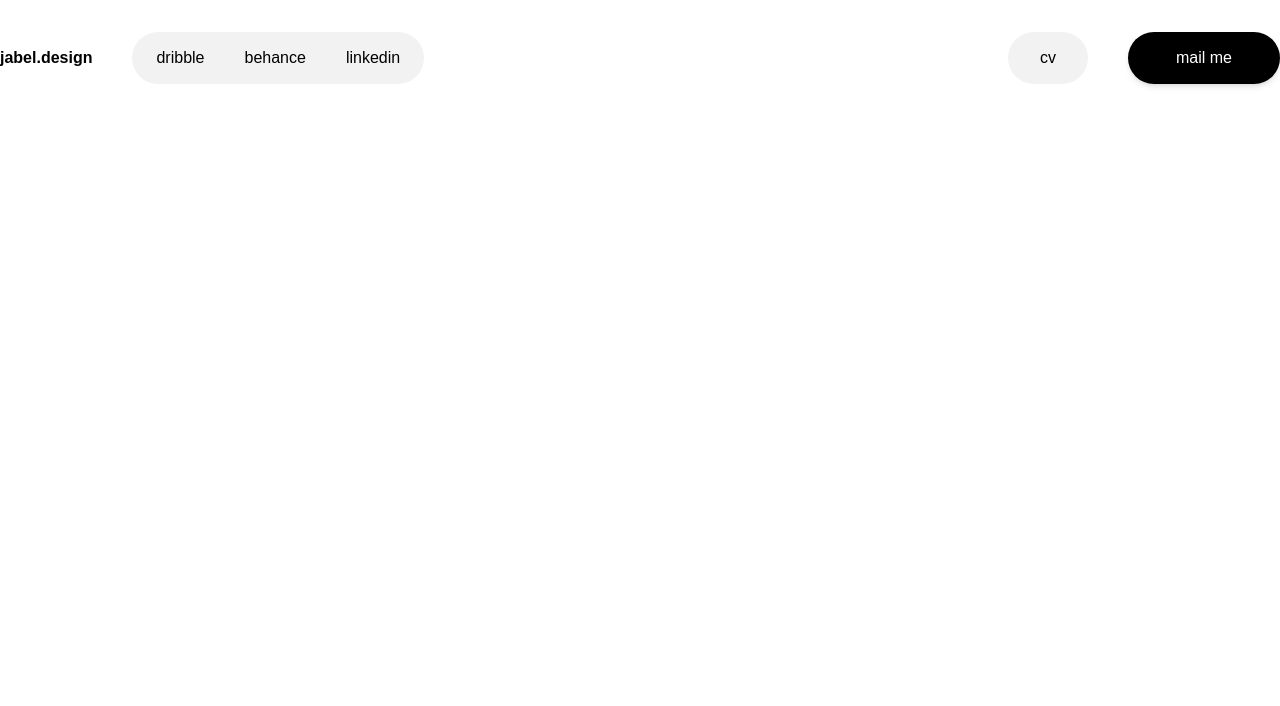
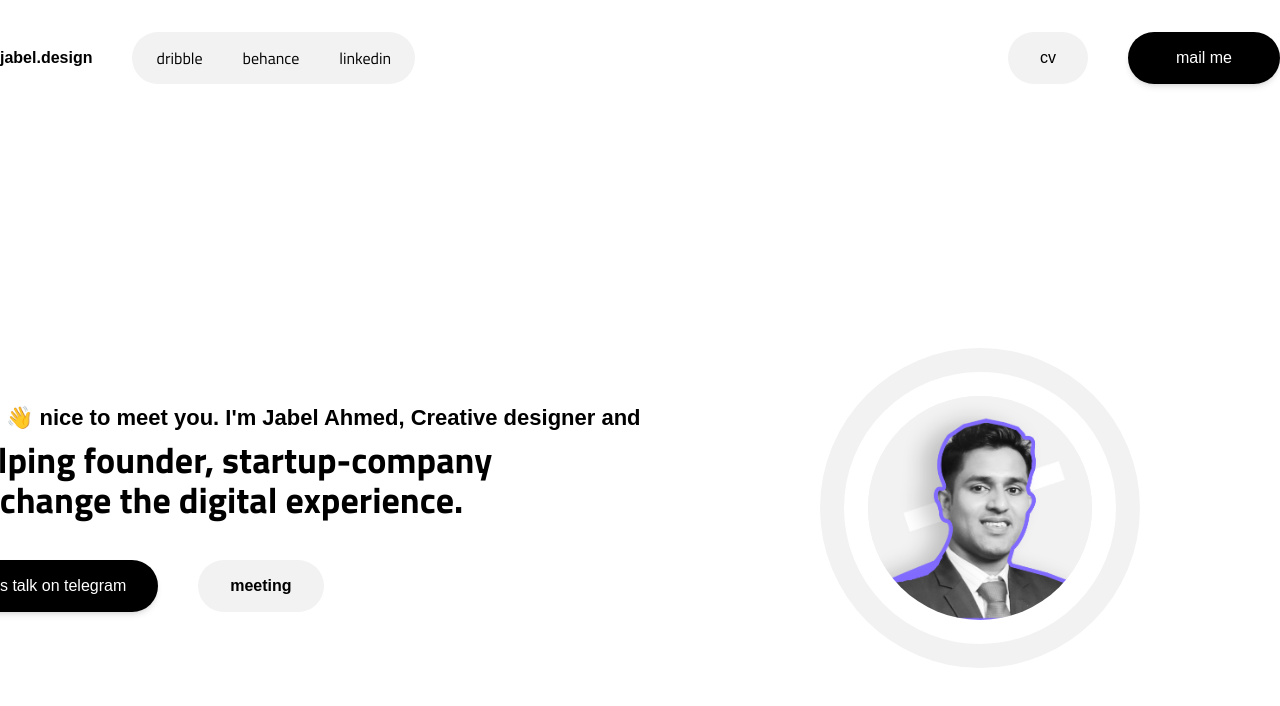
Before and after one commit to muntasir-fahii/jabel-design-portfolio, a Next.js app: page / in a window 1280 px wide. Shown: the top 706 px of the page. Built offline with nearby package versions, Linux system fonts and the light colour scheme.

Commit message:
hero initialized

```diff
--- a/components/Hero.jsx
+++ b/components/Hero.jsx
@@ -1,5 +1,89 @@
+import Image from "next/image";
+import Link from "next/link";
+
+import HeroImage from "../public/hero.jpg";
+
 const Hero = () => {
-  return <div>Hero</div>;
+  return (
+    // <main className="wrapper bg-indigo-300 p-10 mx-auto h-full lg:h-[90vh] grid items-center justify-center grid-cols-1 lg:grid-cols-2 gap-10 md:gap-20">
+    //   <div className=" grid justify-center items-center col-span-1 py-5 gap-10">
+    //     <div className="grid gap-2 justify-center items-center text-center md:text-start w-full md:w-[40rem] ">
+    //       <h4 className="font-oval font-semibold text-lg md:text-xl ">{`Hey 👋 nice to meet you. I'm Jabel Ahmed, Creative designer and`}</h4>
+    //       <h1 className="font-sans font-bold text-2xl md:text-4xl md:w-[38rem]">
+    //         helping founder, startup-company to change the digital experience.
+    //       </h1>
+    //     </div>
+
+    //     <div className="flex text-center   items-center gap-5 lg:gap-10">
+    //       <Link
+    //         className="font-oval font-medium shadow-md bg-dark text-white py-[0.875rem] px-8  rounded-[6.25rem]"
+    //         href={"./"}
+    //       >
+    //         {` let's talk on telegram`}
+    //       </Link>
+    //       <Link
+    //         className="font-oval bg-gray py-[0.875rem] px-8  rounded-[6.25rem]"
+    //         href={"./"}
+    //       >
+    //         meeting
+    //       </Link>
+    //     </div>
+    //   </div>
+
+    //   <div>
+    //     <div className="bg-gray grid grid-cols-1 justify-center items-center w-52 h-52 rounded-full mx-auto">
+    //       <Image
+    //         src={HeroImage}
+    //         alt="hero"
+    //         width={500}
+    //         height={500}
+    //         className="hero-img rounded-full mx-auto overflow-hidden"
+    //       />
+    //     </div>
+    //   </div>
+    // </main>
+
+    // test
+    <main className="wrapper w-full overflow-x-hidden p-10  mx-auto h-full lg:h-[90vh] grid items-center justify-center grid-cols-1 lg:grid-cols-2 gap-5 md:gap-20 ">
+      <div className="grid justify-center items-center col-span-1 py-5 gap-10">
+        <div className="grid gap-2 justify-center items-center  md:text-start w-full md:w-[44rem] ">
+          <h4 className="font-oval font-semibold text-lg md:text-[22px] ">
+            {`Hey 👋 nice to meet you. I'm Jabel Ahmed, Creative designer and`}
+          </h4>
+          <h1 className="font-sans font-bold text-2xl md:text-4xl md:w-[34rem]">
+            helping founder, startup-company to change the digital experience.
+          </h1>
+        </div>
+
+        <div className="flex text-center items-center flex-col md:flex-row  lg:gap-10">
+          <Link
+            className="font-oval font-medium shadow-md bg-dark text-white py-[0.875rem] px-8 rounded-[6.25rem] mb-5 md:mb-0"
+            href={"./"}
+          >
+            {`let's talk on telegram`}
+          </Link>
+          <Link
+            className="font-oval font-semibold bg-gray py-[0.875rem] px-8 rounded-[6.25rem]"
+            href={"./"}
+          >
+            meeting
+          </Link>
+        </div>
+      </div>
+
+      <div className="md:flex md:items-center">
+        <div className="bg-gray grid grid-cols-1 justify-center items-center w-[20rem] h-[20rem] rounded-full mx-auto">
+          <Image
+            src={HeroImage}
+            alt="hero"
+            width={500}
+            height={500}
+            className="hero-img rounded-full mx-auto overflow-hidden"
+          />
+        </div>
+      </div>
+    </main>
+  );
 };
 
 export default Hero;
--- a/components/Navbar.jsx
+++ b/components/Navbar.jsx
@@ -2,15 +2,23 @@ import Link from "next/link";
 
 const Navbar = () => {
   return (
-    <main className="wrapper flex justify-between items-center mx-auto ">
+    <header className="wrapper w-full sp flex justify-between items-center mx-auto ">
       <div className="flex justify-between items-center gap-10">
         <Link className="font-oval font-semibold" href={"./"}>
           jabel.design
         </Link>
         <ul className="flex font-sans justify-between gap-10 bg-gray py-[0.875rem] px-6 items-center rounded-[6.25rem]">
-          <li>dribble</li>
-          <li>behance</li>
-          <li>linkedin</li>
+          <li className="nav-link">
+            <Link href={"https://dribbble.com/jabelahmed"}>dribble</Link>
+          </li>
+          <li className="nav-link">
+            <Link href={"https://www.behance.net/jabelahmed"}>behance</Link>
+          </li>
+          <li className="nav-link">
+            <Link href={"https://www.linkedin.com/in/jabel-ahmed-1810b3152"}>
+              linkedin
+            </Link>
+          </li>
         </ul>
       </div>
       <div className="flex justify-between items-center gap-10">
@@ -27,7 +35,7 @@ const Navbar = () => {
           mail me
         </Link>
       </div>
-    </main>
+    </header>
   );
 };
 
--- a/pages/index.js
+++ b/pages/index.js
@@ -1,5 +1,5 @@
 import Navbar from "@/components/Navbar";
-// import Hero from "@/components/Hero";
+import Hero from "@/components/Hero";
 // import Skills from "@/components/Skills";
 // import Projects from "@/components/Projects";
 // import Explore from "@/components/Explore";
@@ -7,13 +7,13 @@ import Navbar from "@/components/Navbar";
 
 const Home = () => {
   return (
-    <div className="">
+    <div>
       {/* <h1 className="text-8xl font-sans">hello</h1>
 
       <h1 className="text-8xl font-oval">hello</h1> */}
       <Navbar />
-      {/* <Hero />
-      <Skills />
+      <Hero />
+      {/*   <Skills />
       <Projects />
       <Explore />
       <Footer /> */}
--- a/styles/globals.css
+++ b/styles/globals.css
@@ -7,6 +7,12 @@
 @font-face {
   font-family: "colfax-web, sans-serif";
   src: url("../libs/fonts/Colfax-Medium.otf");
+}
+
+* {
+  margin: 0;
+  padding: 0;
+  box-sizing: border-box;
 }
 
 main {
@@ -24,3 +30,30 @@ main {
 .eq {
   transition: 500ms cubic-bezier(0.25, 1, 0.5, 1);
 }
+
+/* NAVBAR */
+.nav-link {
+  position: relative;
+}
+
+.nav-link::after {
+  content: "";
+  width: 0%;
+  height: 1px;
+  background-color: #000000;
+  position: absolute;
+  left: 0;
+  bottom: 0;
+  transform: translateX(0);
+  transition: 0.3s;
+}
+.nav-link:hover::after {
+  width: 100%;
+}
+
+.hero-img {
+  border: 1.5rem solid white;
+  width: 17rem;
+  height: 17rem;
+  object-fit: cover;
+}
--- a/tailwind.config.js
+++ b/tailwind.config.js
@@ -8,7 +8,7 @@ module.exports = {
   theme: {
     extend: {
       fontFamily: {
-        sans: ["titillium webs, sans-serif"],
+        sans: ["Titillium Web, sans-serif"],
         oval: ["colfax-web, sans-serif"],
       },
       colors: {
```
